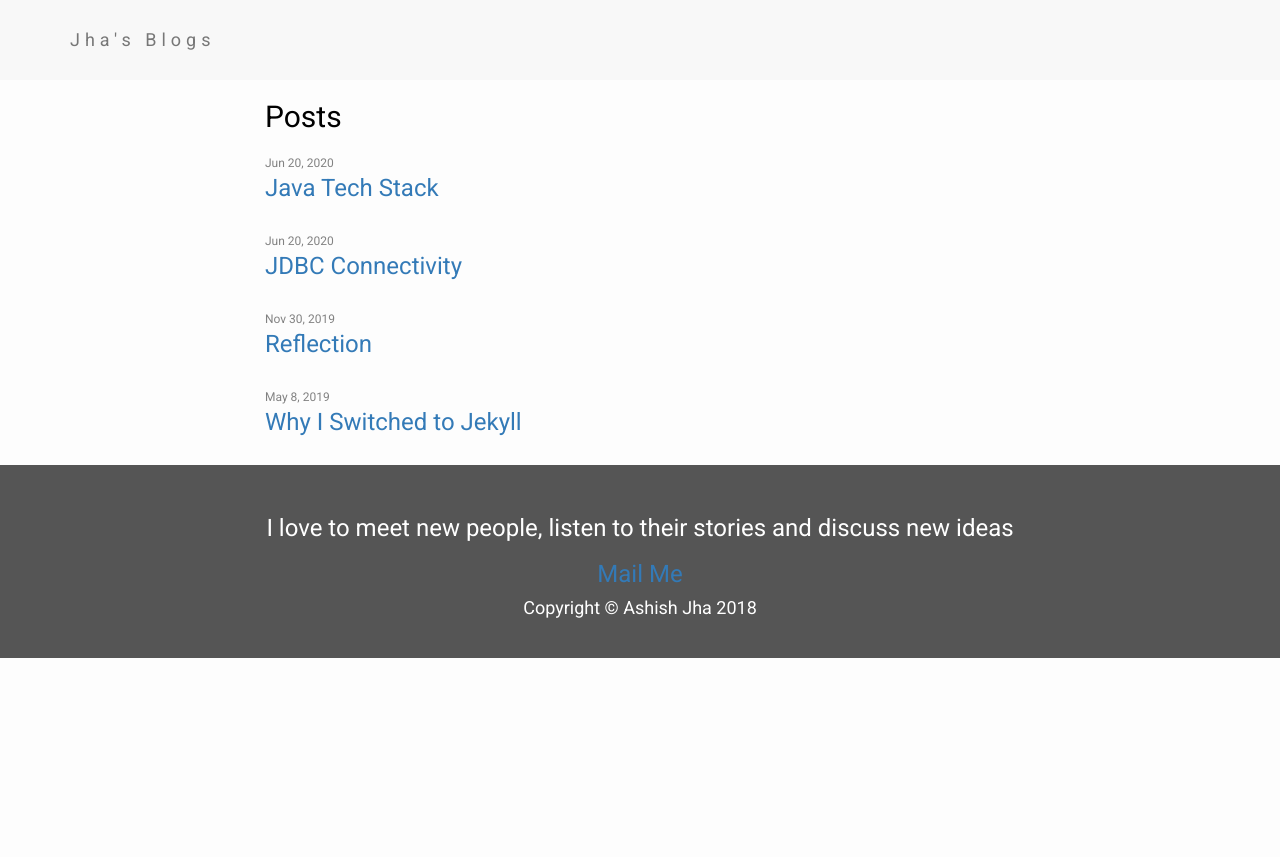
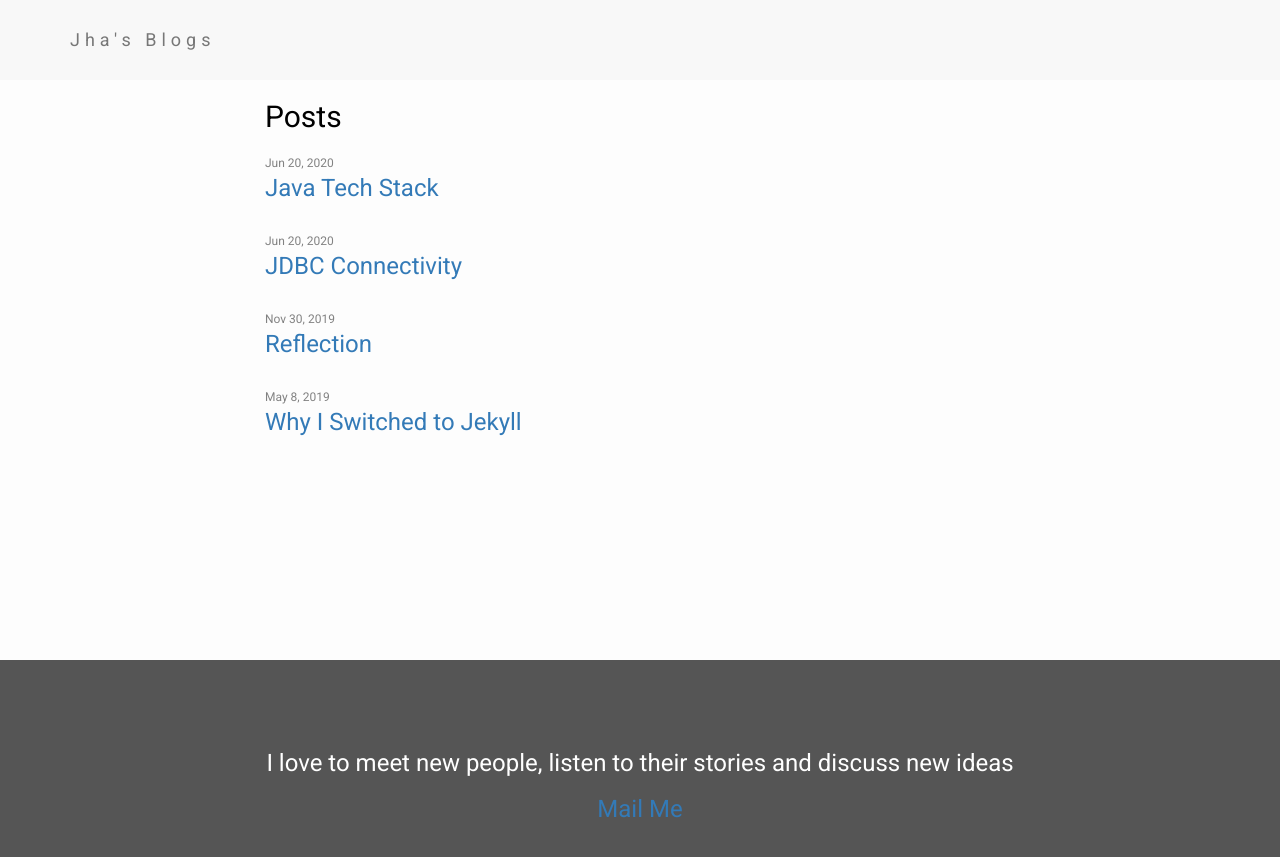
Before and after one commit to lapalb/as_blog, a Jekyll site: the page built from index.md, in a window 1280 px wide. Shown: the top 857 px of the page. Built offline with Jekyll 4.4.1, drawn with Linux system fonts in a browser that asks for light colours; some web fonts are replaced.

Commit message:
Fixed the footer position

```diff
--- a/_includes/footer.html
+++ b/_includes/footer.html
@@ -1,7 +1,4 @@
-<footer class="container-fluid bg-4 text-center" id="contact" style="padding-top: 30px; padding-bottom: 30px; ">
-     <div class="container text-center">
+<footer class="container-fluid bg-4 text-center" id="contact" style="position: absolute; bottom: 0px; width: 100% ; height: 240px;">
        <h3> I love to meet new people, listen to their stories and discuss new ideas </h3>
        <a href="mailto:115cs0603@nitrkl.ac.in"><i class="fa fa-envelope fa-3x"></i><h3>Mail Me</h3> </a>
-       <h4> Copyright © Ashish Jha 2018</h4>
-     </div>
 </footer>
--- a/_layouts/default.html
+++ b/_layouts/default.html
@@ -17,6 +17,8 @@ body {
   font: 12px Montserrat, sans-serif;
   line-height: 1.8;
   color: #474e5d;
+  min-height: 100vh;
+  position: relative;
 }
 
 html,
@@ -95,7 +97,7 @@ h2 {
 
 {% include header.html %}
 
-    <div class="container ">
+    <div class="container" style="padding-bottom: 300px">
         {{ content }}
     </div>
 
```
